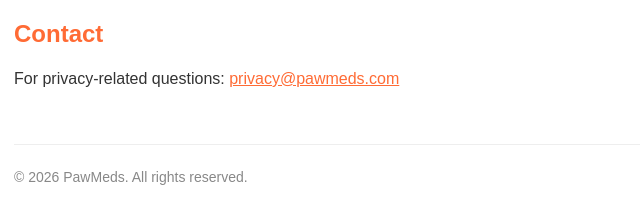
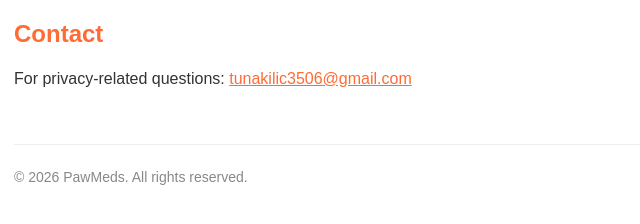
Before and after one commit to tunakilic-35TR/pawmeds-privacy, a plain HTML site: page index.html in a window 1280 px wide. Shown: the part 1087-1311 px from the top of the page, 246-886 px from the left. Drawn offline with Linux system fonts and the light colour scheme.

Commit message:
index.html

```diff
--- a/index.html
+++ b/index.html
@@ -58,7 +58,7 @@
     </ul>
 
     <h2>Contact</h2>
-    <p>For privacy-related questions: <a href="mailto:tunakilic3506@gmail.com">privacy@pawmeds.com</a></p>
+    <p>For privacy-related questions: <a href="mailto:tunakilic3506@gmail.com">tunakilic3506@gmail.com</a></p>
 
     <div class="footer">
         <p>© 2026 PawMeds. All rights reserved.</p>
```
